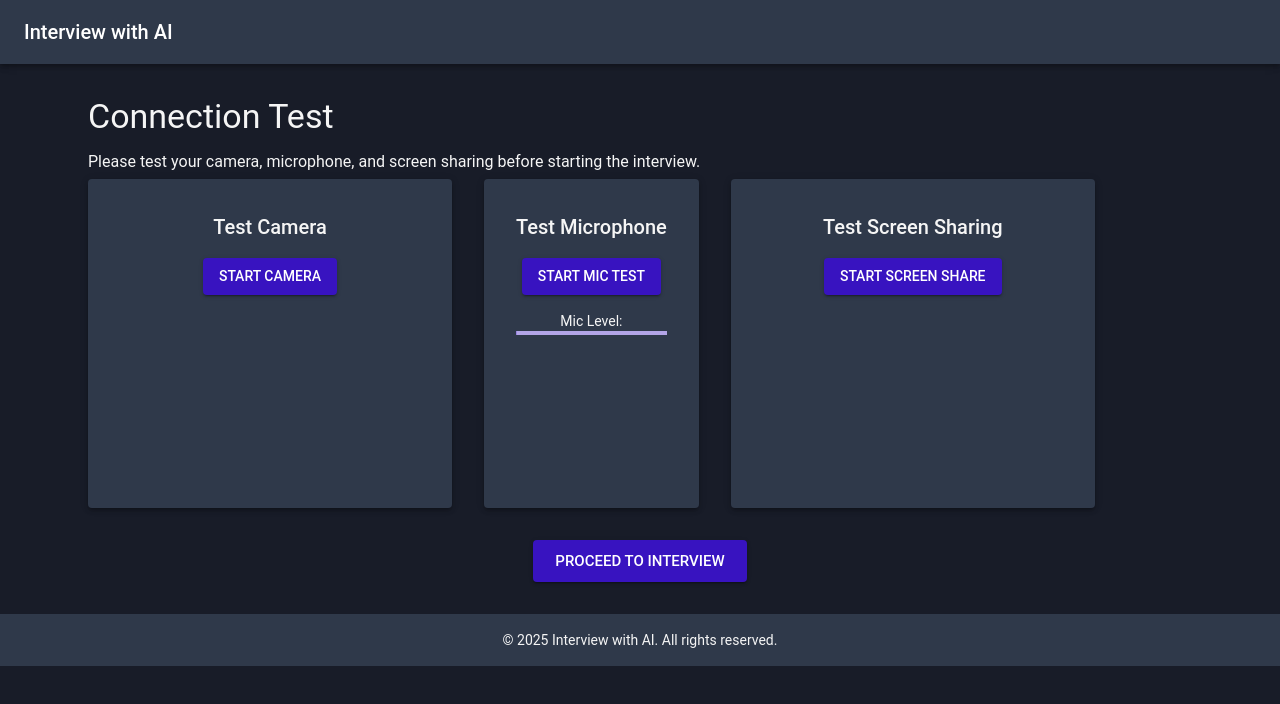
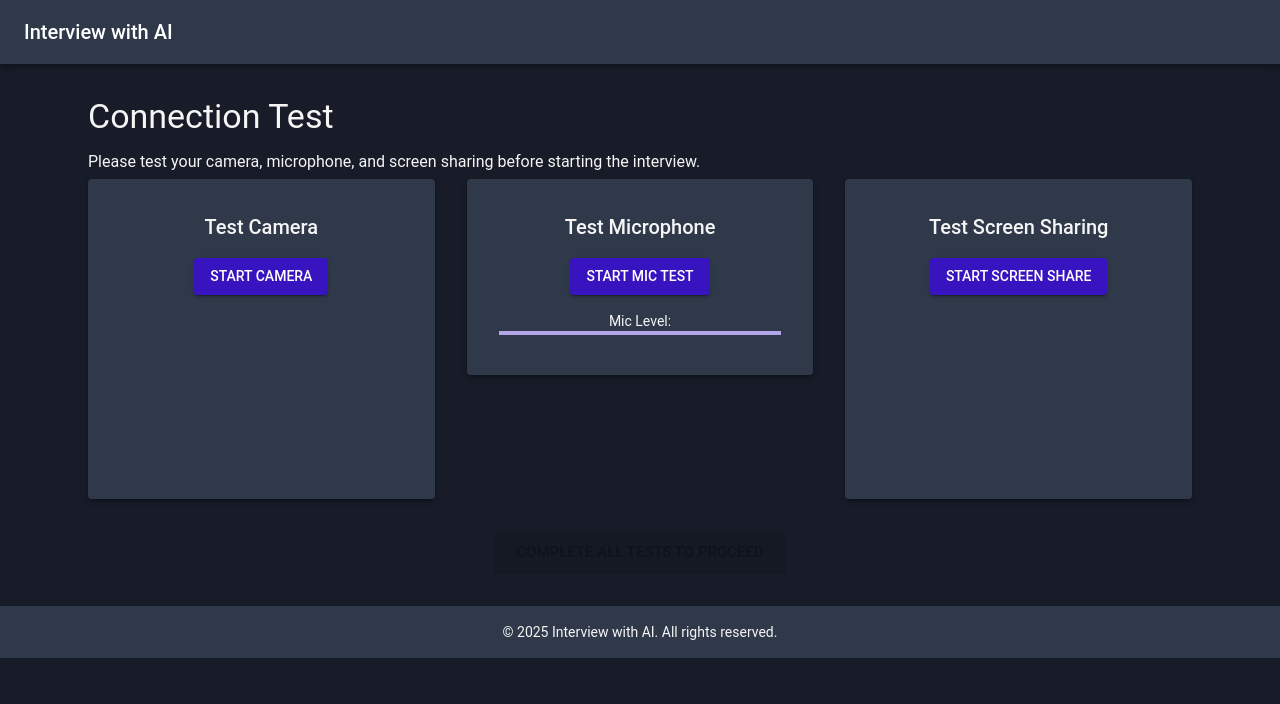
Before and after one commit to fjuncal/mock-interview-ia, a Next.js app: page /test-connection in a window 1280 px wide. Shown: the top 704 px of the page. Built offline with nearby package versions, Linux system fonts and the light colour scheme.

Commit message:
Implementing Arrow green if you could test your integrations

```diff
--- a/src/components/TestCard.tsx
+++ b/src/components/TestCard.tsx
@@ -1,12 +1,14 @@
 // components/TestCard.tsx
 import React, { ReactNode } from "react";
 import { Card, CardContent, Typography, Button, Box } from "@mui/material";
+import CheckCircleIcon from "@mui/icons-material/CheckCircle";
 
 interface TestCardProps {
   title: string;
   buttonLabel: string;
   onTest: () => void;
   children?: ReactNode;
+  tested?: boolean;
 }
 
 const TestCard: React.FC<TestCardProps> = ({
@@ -14,6 +16,7 @@ const TestCard: React.FC<TestCardProps> = ({
   buttonLabel,
   onTest,
   children,
+  tested,
 }) => {
   return (
     <Card
@@ -33,7 +36,7 @@ const TestCard: React.FC<TestCardProps> = ({
           onClick={onTest}
           sx={{
             mt: 1,
-            backgroundColor: "#3813c0", // Cor personalizada para o botão
+            backgroundColor: "#3813c0",
             color: "#fff",
             "&:hover": {
               backgroundColor: "#512dd3",
@@ -42,6 +45,11 @@ const TestCard: React.FC<TestCardProps> = ({
         >
           {buttonLabel}
         </Button>
+        {tested && (
+          <Box sx={{ mt: 1 }}>
+            <CheckCircleIcon sx={{ color: "success.main", fontSize: 32 }} />
+          </Box>
+        )}
         {children && <Box sx={{ mt: 2 }}>{children}</Box>}
       </CardContent>
     </Card>
--- a/src/pages/test-connection.tsx
+++ b/src/pages/test-connection.tsx
@@ -10,15 +10,22 @@ import {
 } from "@mui/material";
 import Layout from "../components/Layout";
 import TestCard from "../components/TestCard";
+import Link from "next/link";
 
 export default function TestConnection() {
   const videoRef = useRef<HTMLVideoElement>(null);
   const screenRef = useRef<HTMLVideoElement>(null);
+
+  // Estados para indicar se cada teste foi concluído
+  const [cameraTested, setCameraTested] = useState<boolean>(false);
+  const [micTested, setMicTested] = useState<boolean>(false);
+  const [screenTested, setScreenTested] = useState<boolean>(false);
+
   const [micTestMessage, setMicTestMessage] = useState<string>("");
   const [recording, setRecording] = useState<boolean>(false);
   const [micLevel, setMicLevel] = useState<number>(0);
 
-  // Função para iniciar o medidor de áudio usando a API Web Audio
+  // Função para iniciar o medidor de áudio via Web Audio API
   const startMicLevelMeter = (stream: MediaStream) => {
     const audioContext = new AudioContext();
     const analyser = audioContext.createAnalyser();
@@ -29,7 +36,6 @@ export default function TestConnection() {
 
     const updateMicLevel = () => {
       analyser.getByteFrequencyData(dataArray);
-      // Calcula o valor médio do volume
       let sum = 0;
       for (let i = 0; i < dataArray.length; i++) {
         sum += dataArray[i];
@@ -42,20 +48,21 @@ export default function TestConnection() {
     updateMicLevel();
   };
 
-  // Função para testar a câmera
+  // Teste da Câmera
   const handleTestCamera = async () => {
     try {
       const stream = await navigator.mediaDevices.getUserMedia({ video: true });
       if (videoRef.current) {
         videoRef.current.srcObject = stream;
         videoRef.current.play();
+        setCameraTested(true); // Marcar o teste da câmera como concluído
       }
     } catch (err) {
       console.error("Camera error:", err);
     }
   };
 
-  // Função para testar o compartilhamento de tela (o usuário deve escolher a aba da nossa aplicação)
+  // Teste do Compartilhamento de Tela (o usuário deve selecionar a aba da nossa aplicação)
   const handleTestScreen = async () => {
     try {
       alert(
@@ -67,17 +74,17 @@ export default function TestConnection() {
       if (screenRef.current) {
         screenRef.current.srcObject = stream;
         screenRef.current.play();
+        setScreenTested(true); // Marcar o teste da tela como concluído
       }
     } catch (err) {
       console.error("Screen sharing error:", err);
     }
   };
 
-  // Função para testar o microfone: grava 3 segundos, reproduz o áudio e ativa o medidor
+  // Teste do Microfone: grava 3 segundos, reproduz o áudio, inicia o medidor e marca o teste como concluído
   const handleTestMic = async () => {
     try {
       const stream = await navigator.mediaDevices.getUserMedia({ audio: true });
-      // Inicia o medidor de áudio
       startMicLevelMeter(stream);
 
       const mediaRecorder = new MediaRecorder(stream);
@@ -93,6 +100,7 @@ export default function TestConnection() {
         const audio = new Audio(audioURL);
         audio.play();
         setMicTestMessage("Microphone test completed: playback started.");
+        setMicTested(true); // Marcar o teste do microfone como concluído
       };
 
       setRecording(true);
@@ -108,6 +116,9 @@ export default function TestConnection() {
       setMicTestMessage("Error testing microphone.");
     }
   };
+
+  // Verifica se todos os testes foram concluídos
+  const allTestsPassed = cameraTested && micTested && screenTested;
 
   return (
     <Layout>
@@ -126,10 +137,12 @@ export default function TestConnection() {
           alignItems="stretch"
         >
           {/* Teste da Câmera */}
+          <Box sx={{ minHeight: 300, flex: 1 }}>
             <TestCard
               title="Test Camera"
               buttonLabel="Start Camera"
               onTest={handleTestCamera}
+              tested={cameraTested}
             >
               <Box sx={{ mt: 2 }}>
                 <video
@@ -137,23 +150,25 @@ export default function TestConnection() {
                   width="100%"
                   autoPlay
                   muted
-                style={{ borderRadius: 4, transform: "scaleX(-1)" }} // Corrige a inversão
+                  style={{ borderRadius: 4, transform: "scaleX(-1)" }}
                 />
               </Box>
             </TestCard>
+          </Box>
 
           {/* Teste do Microfone */}
+          <Box sx={{ minHeight: 300, flex: 1 }}>
             <TestCard
               title="Test Microphone"
               buttonLabel={recording ? "Recording..." : "Start Mic Test"}
               onTest={handleTestMic}
+              tested={micTested}
             >
               {micTestMessage && (
                 <Typography variant="body2" sx={{ mt: 2 }}>
                   {micTestMessage}
                 </Typography>
               )}
-            {/* Medidor de áudio */}
               <Box sx={{ mt: 2 }}>
                 <Typography variant="body2">Mic Level:</Typography>
                 <LinearProgress
@@ -162,12 +177,15 @@ export default function TestConnection() {
                 />
               </Box>
             </TestCard>
+          </Box>
 
           {/* Teste do Compartilhamento de Tela */}
+          <Box sx={{ minHeight: 300, flex: 1 }}>
             <TestCard
               title="Test Screen Sharing"
               buttonLabel="Start Screen Share"
               onTest={handleTestScreen}
+              tested={screenTested}
             >
               <Box sx={{ mt: 2 }}>
                 <video
@@ -179,12 +197,28 @@ export default function TestConnection() {
                 />
               </Box>
             </TestCard>
+          </Box>
         </Stack>
 
         <Box sx={{ mt: 4, textAlign: "center" }}>
-          <Button variant="contained" color="primary" size="large">
-            Proceed to Interview
+          {/* Botão habilitado somente se todos os testes foram concluídos */}
+          <Link href="/interview" passHref>
+            <Button
+              variant="contained"
+              size="large"
+              disabled={!allTestsPassed}
+              sx={{
+                backgroundColor: allTestsPassed ? "#4CAF50" : undefined,
+                "&:hover": {
+                  backgroundColor: allTestsPassed ? "#43A047" : undefined,
+                },
+              }}
+            >
+              {allTestsPassed
+                ? "Proceed to Interview"
+                : "Complete all tests to proceed"}
             </Button>
+          </Link>
         </Box>
       </Container>
     </Layout>
```
Lines whose indentation alone changed are shown as unchanged.
